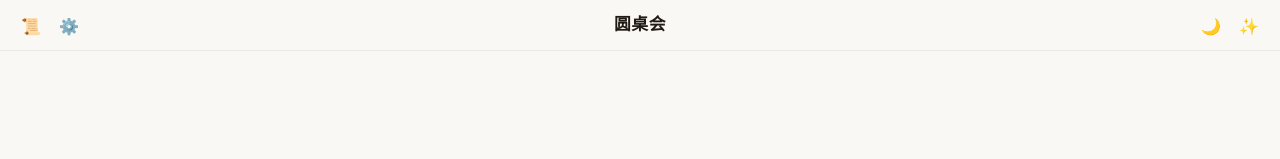
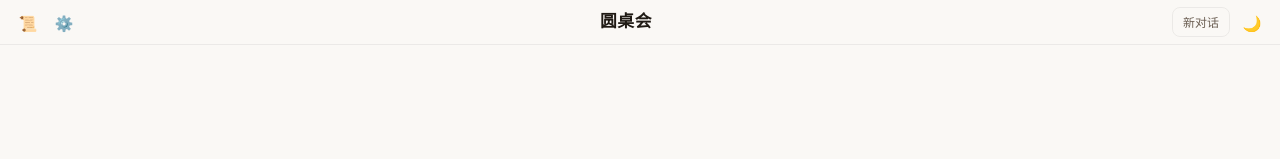
Before and after one commit to ycc200384/roundtable, a React (Vite) app: page / in a window 1280 px wide. Shown: the top 159 px of the page. Built offline with nearby package versions, Linux system fonts and the light colour scheme.

Commit message:
新对话按钮移至Header+简言之美化

```diff
--- a/src/App.jsx
+++ b/src/App.jsx
@@ -224,19 +224,6 @@ export default function App() {
           <span style={{ display: 'inline-block', fontSize: '0.75rem', color: 'var(--text-muted)', background: 'var(--bubble-moderator-bg)', padding: '4px 14px', borderRadius: '12px' }}>{state.topic}</span>
         </div>}
 
-        {/* New conversation button */}
-        {state.topic && !state.isStreaming && (
-          <div style={{ textAlign: 'center', padding: '4px 0 8px' }}>
-            <button onClick={handleNewSession} style={{
-              padding: '6px 16px', borderRadius: '14px', border: '1.5px dashed var(--border-subtle)',
-              background: 'transparent', color: 'var(--text-muted)', fontSize: '0.75rem',
-              cursor: 'pointer', fontFamily: 'inherit',
-            }}>
-              ✨ 开启新话题
-            </button>
-          </div>
-        )}
-
         {!hasContent && hasApiKey && (
           <div style={{ display: 'flex', flexDirection: 'column', alignItems: 'center', justifyContent: 'center', height: '60%', padding: 40, textAlign: 'center' }}>
             <div style={{ fontSize: '3.5rem', marginBottom: 12 }}>🏛️</div>
--- a/src/components/FigureBubble.jsx
+++ b/src/components/FigureBubble.jsx
@@ -3,6 +3,11 @@ import { getAvatar } from '../services/avatars';
 export default function FigureBubble({ name, content, darkMode, style }) {
   const isModerator = name === '主持人';
   const avatar = getAvatar(name);
+
+  // Split content: main text vs 简言之 summary
+  const summaryIdx = content.indexOf('**简言之**');
+  const mainText = summaryIdx >= 0 ? content.slice(0, summaryIdx).trim() : content;
+  const summary = summaryIdx >= 0 ? content.slice(summaryIdx).replace(/\*\*简言之\*\*[：:]?\s*/, '') : '';
 
   return (
     <div style={{
@@ -10,7 +15,6 @@ export default function FigureBubble({ name, content, darkMode, style }) {
       padding: '8px 14px', animation: 'msgIn 0.35s ease forwards',
       opacity: 0, ...style,
     }}>
-      {/* Avatar */}
       <div
         dangerouslySetInnerHTML={{ __html: avatar }}
         style={{
@@ -21,37 +25,29 @@ export default function FigureBubble({ name, content, darkMode, style }) {
             : '0 2px 6px rgba(0,0,0,0.1)',
         }}
       />
-
-      {/* Message */}
       <div style={{ flex: 1, minWidth: 0 }}>
         <div style={{
           fontSize: '0.75rem', fontWeight: 600, marginBottom: '2px', paddingLeft: '2px',
-          color: isModerator
-            ? (darkMode ? '#BCAAA4' : '#6D5D4B')
-            : (darkMode ? '#D1D5DB' : '#4B5563'),
+          color: isModerator ? (darkMode ? '#BCAAA4' : '#6D5D4B') : (darkMode ? '#D1D5DB' : '#4B5563'),
         }}>
           {name}
-          {isModerator && (
-            <span style={{
-              fontSize: '0.6rem', fontWeight: 400, marginLeft: '4px',
-              color: darkMode ? '#8B7E74' : '#A09080',
-            }}>群主</span>
-          )}
+          {isModerator && <span style={{ fontSize: '0.6rem', fontWeight: 400, marginLeft: '4px', color: darkMode ? '#8B7E74' : '#A09080' }}>群主</span>}
         </div>
         <div style={{
-          background: isModerator
-            ? (darkMode ? '#2a2520' : '#F5F0E8')
-            : (darkMode ? '#1f2937' : '#FFFFFF'),
+          background: isModerator ? (darkMode ? '#2a2520' : '#F5F0E8') : (darkMode ? '#1f2937' : '#FFFFFF'),
           borderRadius: isModerator ? '12px' : '4px 14px 14px 14px',
           padding: '9px 13px', fontSize: '0.9375rem', lineHeight: '1.6',
           color: darkMode ? '#E5E7EB' : '#1F2937',
           boxShadow: isModerator ? 'none' : '0 1px 2px rgba(0,0,0,0.05)',
-          border: isModerator
-            ? `1px solid ${darkMode ? '#3d352e' : '#E0D5C0'}`
-            : 'none',
+          border: isModerator ? `1px solid ${darkMode ? '#3d352e' : '#E0D5C0'}` : 'none',
           whiteSpace: 'pre-wrap', wordBreak: 'break-word',
         }}>
-          {content}
+          {mainText}
+          {summary && (
+            <div style={{ marginTop: '8px', paddingTop: '7px', borderTop: '1px solid ' + (darkMode ? 'rgba(255,255,255,0.08)' : 'rgba(0,0,0,0.06)'), fontSize: '0.8rem', color: darkMode ? '#9CA3AF' : '#6B7280', fontStyle: 'italic' }}>
+              💡 {summary}
+            </div>
+          )}
         </div>
       </div>
     </div>
--- a/src/components/Header.jsx
+++ b/src/components/Header.jsx
@@ -2,22 +2,24 @@ export default function Header({ darkMode, onToggleDark, onReset, onSettings, on
   return (
     <div style={{
       display: 'flex', alignItems: 'center', justifyContent: 'space-between',
-      padding: '8px 14px', paddingTop: 'max(8px, env(safe-area-inset-top))',
+      padding: '6px 12px', paddingTop: 'max(6px, env(safe-area-inset-top))',
       background: 'var(--bg-primary)', borderBottom: '1px solid var(--border-subtle)',
     }}>
-      <div style={{ display: 'flex', gap: '4px' }}>
-        {hasHistory && (
-          <HeaderBtn onClick={onHistory} label="📜" title="历史对话" />
-        )}
+      <div style={{ display: 'flex', gap: '4px', alignItems: 'center' }}>
+        <HeaderBtn onClick={onHistory} label="📜" title="历史对话" />
         <HeaderBtn onClick={onSettings} label="⚙️" title="设置" />
       </div>
       <span style={{
         fontFamily: "'Noto Serif SC', serif", fontSize: '1.05rem',
         fontWeight: 700, color: 'var(--text-primary)', letterSpacing: '0.03em',
       }}>圆桌会</span>
-      <div style={{ display: 'flex', gap: '4px' }}>
+      <div style={{ display: 'flex', gap: '6px', alignItems: 'center' }}>
+        <button onClick={onReset} style={{
+          padding: '5px 10px', borderRadius: '8px', border: '1px solid var(--border-subtle)',
+          background: 'transparent', color: 'var(--text-secondary)', fontSize: '0.75rem',
+          cursor: 'pointer', fontFamily: 'inherit', whiteSpace: 'nowrap',
+        }}>新对话</button>
         <HeaderBtn onClick={onToggleDark} label={darkMode ? '☀️' : '🌙'} title="主题" />
-        <HeaderBtn onClick={onReset} label="✨" title="新讨论" />
       </div>
     </div>
   );
@@ -26,8 +28,8 @@ export default function Header({ darkMode, onToggleDark, onReset, onSettings, on
 function HeaderBtn({ onClick, label, title }) {
   return (
     <button onClick={onClick} title={title} aria-label={title} style={{
-      width: '34px', height: '34px', border: 'none', borderRadius: '50%',
-      background: 'transparent', fontSize: '1rem', cursor: 'pointer',
+      width: '32px', height: '32px', border: 'none', borderRadius: '50%',
+      background: 'transparent', fontSize: '0.95rem', cursor: 'pointer',
       display: 'flex', alignItems: 'center', justifyContent: 'center',
       color: 'var(--text-secondary)',
     }}>{label}</button>
```
Also changed, not shown: 5 other files (tests, documents, lock files or other folders).
